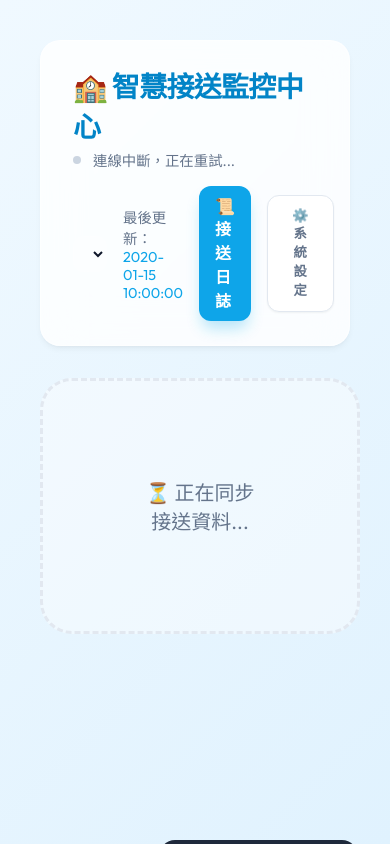
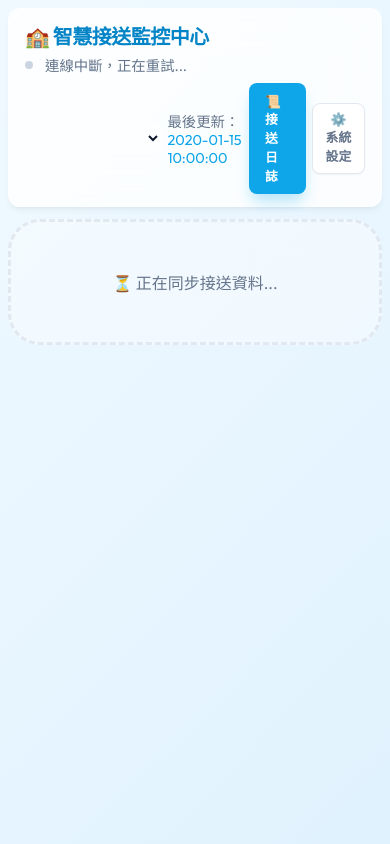
Before and after one commit to Albertyoung22/SchpickupDemo, a Flask app: template templates/dashboard.html in a window 390 px wide. Run offline with Flask 3, Linux system fonts and the light colour scheme; the template is opened without the code that fills it: most values are stand-ins (such as "Sample title", 1, 10 or a date in 2020); lists and menus that the app fills with data are empty.

Commit message:
Add files via upload

```diff
--- a/templates/dashboard.html
+++ b/templates/dashboard.html
@@ -41,7 +41,7 @@
         .layout {
             max-width: 1200px;
             margin: 0 auto;
-            padding: 2.5rem;
+            padding: 1rem;
         }
 
         .header {
@@ -159,15 +159,15 @@
 
         .history-grid {
             display: grid;
-            grid-template-columns: repeat(auto-fill, minmax(320px, 1fr));
-            gap: 2rem;
+            grid-template-columns: repeat(auto-fill, minmax(300px, 1fr));
+            gap: 0.75rem;
         }
 
         .card {
             background: var(--card-bg);
             border: 1px solid var(--border);
-            border-radius: 1.25rem;
-            padding: 1.75rem;
+            border-radius: 1rem;
+            padding: 1.25rem;
             transition: all 0.3s ease;
             box-shadow: 0 4px 6px -1px rgba(0, 0, 0, 0.03);
             position: relative;
@@ -444,6 +444,28 @@
         .toast.visible {
             transform: translateY(0);
         }
+
+        /* Mobile Density Optimization */
+        @media (max-width: 640px) {
+            .layout { padding: 0.5rem; }
+            .header { padding: 0.75rem 1rem; gap: 0.5rem; margin-bottom: 0.75rem; border-radius: 0.75rem; }
+            .header h1 { font-size: 1.25rem; }
+            .header-right { gap: 0.35rem; }
+            .voice-selector-mini { padding: 0.4rem 0.6rem; font-size: 0.8rem; border-radius: 0.5rem; }
+            .btn { padding: 0.5rem 0.8rem; font-size: 0.8rem; border-radius: 0.5rem; }
+
+            .history-grid { gap: 0.6rem; }
+            .card { padding: 0.85rem 1rem; border-radius: 0.75rem; border-width: 1px; }
+            .card::before { top: 0.75rem; height: 1.75rem; width: 4px; }
+            .card-header { margin-bottom: 0.5rem; }
+            .parent-name { font-size: 1.15rem; }
+            .time { font-size: 0.8rem; }
+            .status-text { font-size: 0.85rem; padding: 0.25rem 0.65rem; border-radius: 0.5rem; }
+            .action-container { margin-top: 0.5rem; padding-top: 0.5rem; }
+            .btn-confirm { padding: 0.4rem; font-size: 0.8rem; width: 100%; justify-content: center; }
+            .empty-state { padding: 3rem 1rem; font-size: 1rem; }
+            .toast { left: 1rem; right: 1rem; bottom: 1.5rem; text-align: center; }
+        }
     </style>
 </head>
 
@@ -592,7 +614,10 @@
                 container.innerHTML = history.map(item => `
                 <div class="card ${item.class || ''}">
                     <div class="card-header">
-                        <span class="parent-name">${item.name}</span>
+                        <div style="display:flex; flex-direction:column; gap:4px;">
+                            <span class="parent-name">${item.name}</span>
+                            ${item.plate ? `<span style="font-size:0.9rem; color:var(--primary); font-weight:bold; font-family:monospace;">🚗 ${item.plate}</span>` : ''}
+                        </div>
                         <span class="time">🕙 ${item.time}</span>
                     </div>
                     <div class="status-text">${item.status}</div>
```
Also changed, not shown: Pickup_System_Desktop.py (+31 -8 lines).
